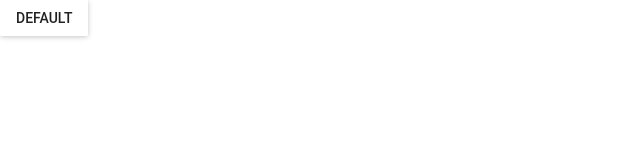
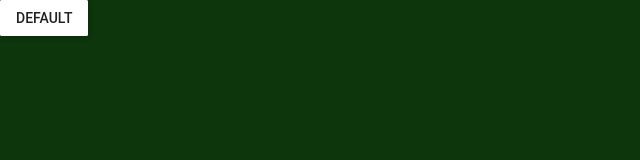
Before and after one commit to josephrstraub/blackjack, a React app: page / in a window 1280 px wide. Shown: the whole page, without its empty margins (0-640 px from the left). Built offline with nearby package versions, Linux system fonts and the light colour scheme; what react-tap-event-plugin would draw is missing.

Commit message:
green background

```diff
--- a/src/index.css
+++ b/src/index.css
@@ -2,4 +2,5 @@ body {
   margin: 0;
   padding: 0;
   font-family: sans-serif;
+  background-color: #0E360D;
 }
```
